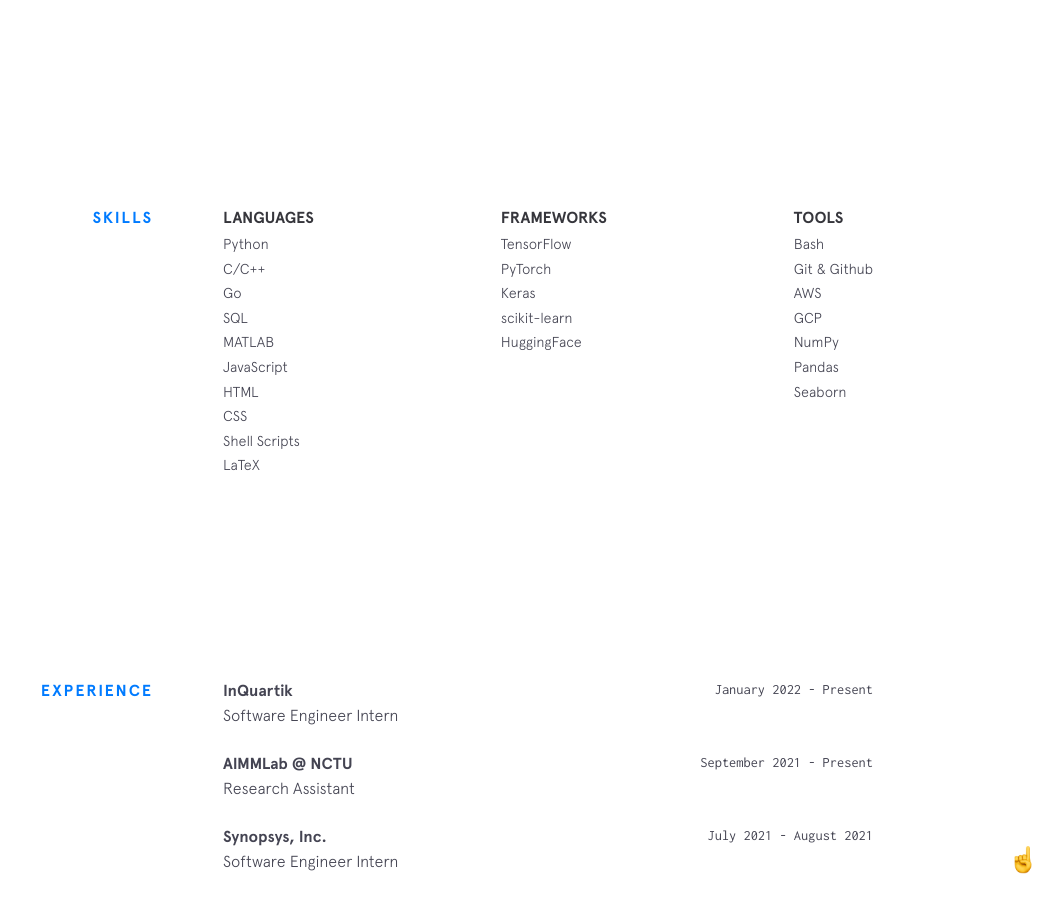
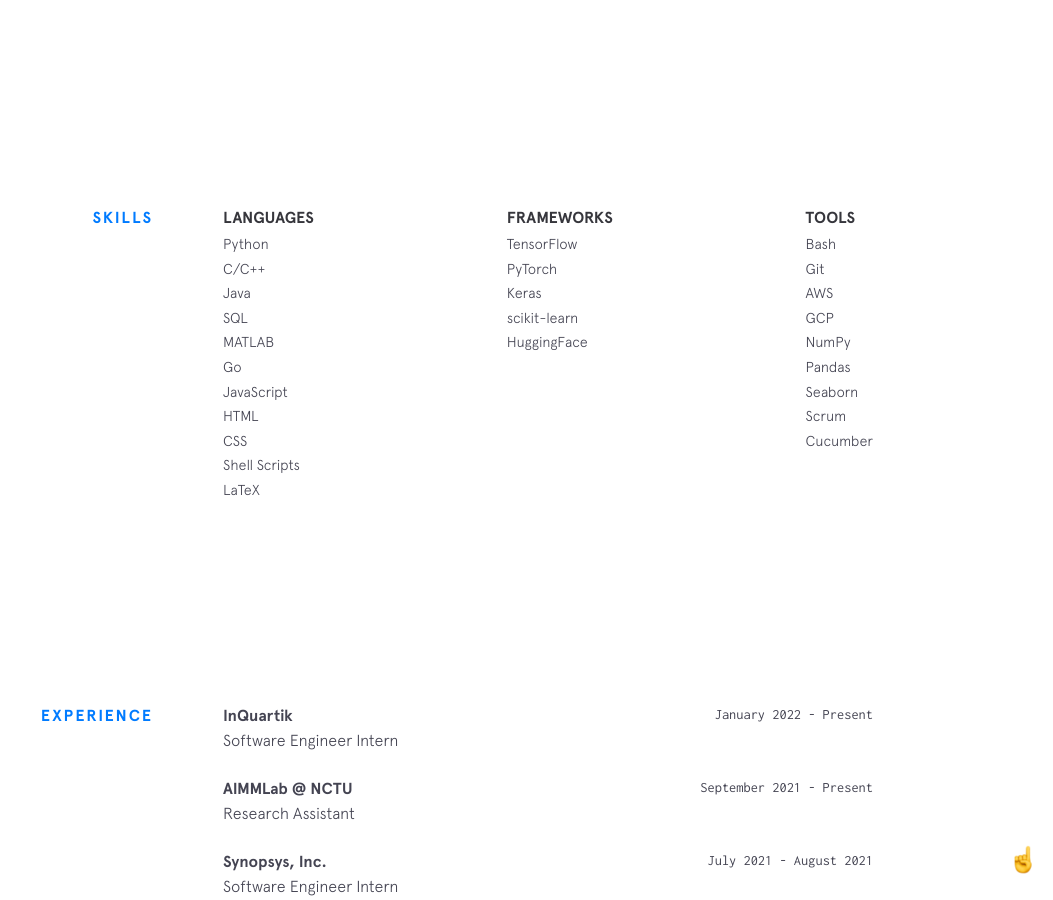
Before and after one commit to wutonytt/portfolio-v1, a Jekyll site: the page built from index.html, in a window 1280 px wide and 900 px high, scrolled down 1265 px. Shown: the whole window, without its empty margins (227-1280 px from the left). Built offline with Jekyll 4.4.1, drawn with Linux system fonts in a browser that asks for light colours; nearby versions of some CDN libraries.

Commit message:
Update skills.yml

```diff
--- a/_data/skills.yml
+++ b/_data/skills.yml
@@ -1,9 +1,10 @@
 languages:
   - item: Python
   - item: C/C++
-  - item: Go
+  - item: Java
   - item: SQL
   - item: MATLAB
+  - item: Go
   - item: JavaScript
   - item: HTML
   - item: CSS
@@ -19,17 +20,11 @@
 
 tools:
   - item: Bash
-  - item: Git & Github
+  - item: Git
   - item: AWS
   - item: GCP
   - item: NumPy
   - item: Pandas
   - item: Seaborn
-
-design:
-  - item: Sketch
-  - item: InDesign
-  - item: InVision
-  - item: Prototyping
-  - item: Wireframing
-  - item: User Testing
+  - item: Scrum
+  - item: Cucumber
```
